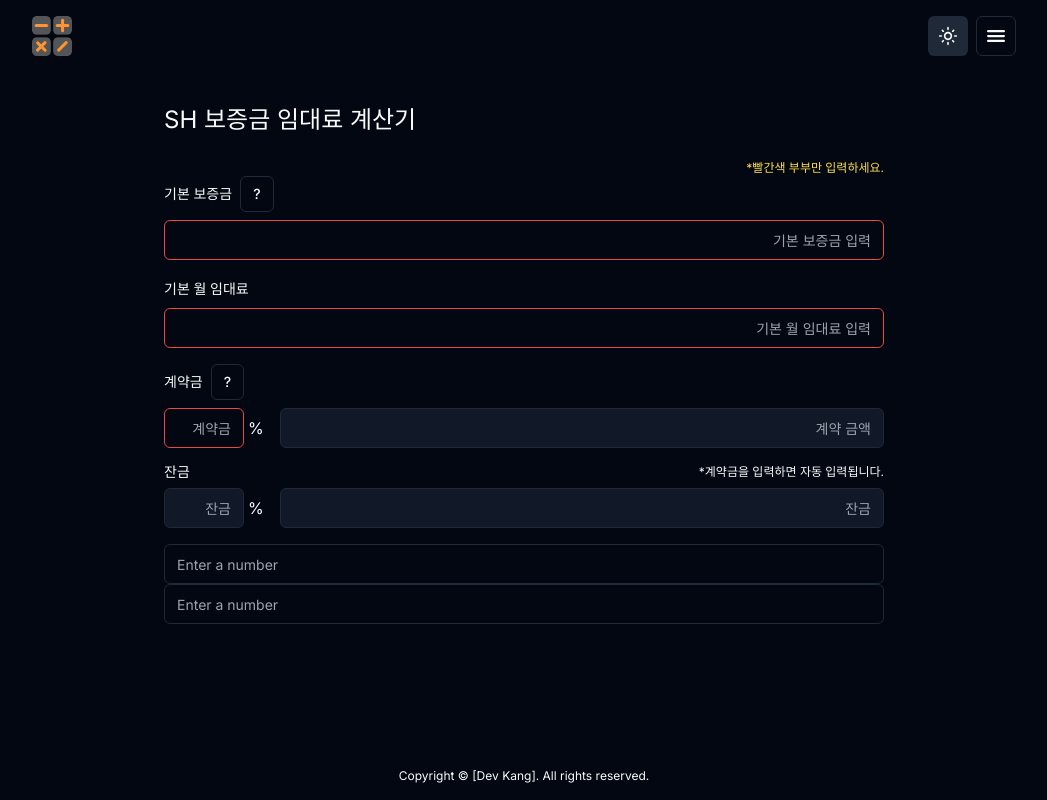
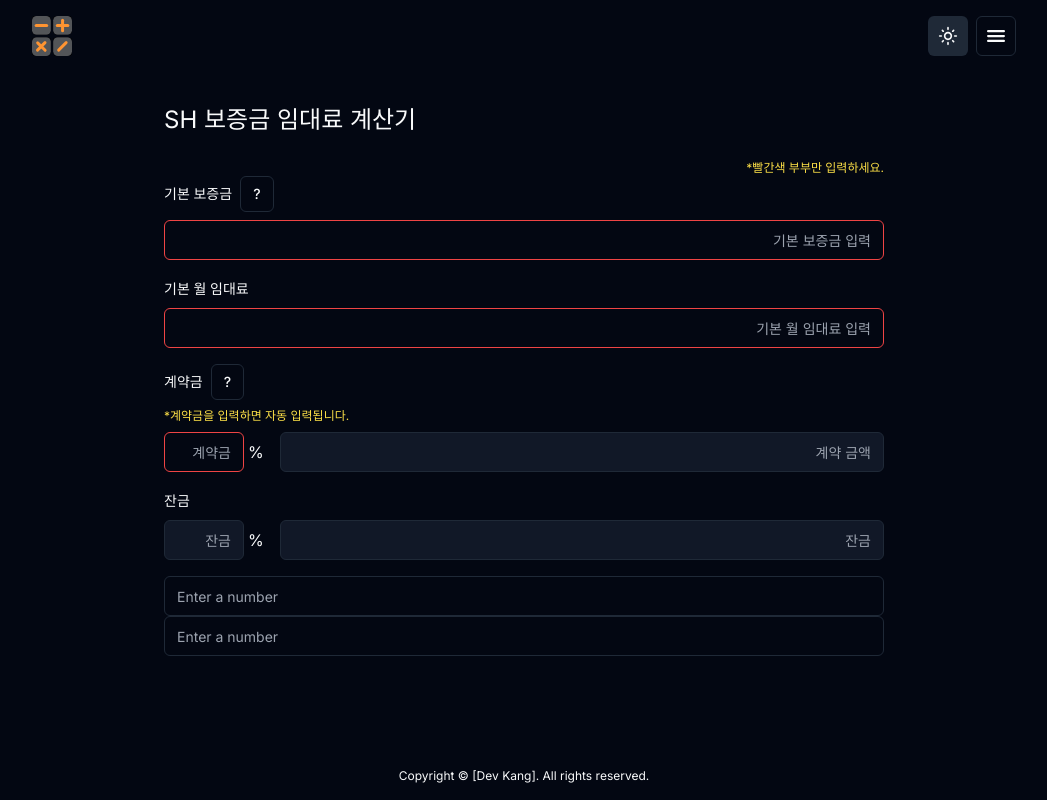
Before and after one commit to WebKBS/deposit-calculator, a Next.js app: page / in a window 1280 px wide. Shown: the whole page, without its empty margins (116-1163 px from the left). Built offline with nearby package versions, Linux system fonts and the light colour scheme.

Commit message:
단어 변경

```diff
--- a/components/Calculator.tsx
+++ b/components/Calculator.tsx
@@ -6,7 +6,7 @@ import { Input } from './ui/input';
 import { Label } from './ui/label';
 
 export default function Calculator() {
-  const [defaultValue, setDefault] = useState<string | null>(); // 기본 보증금
+  const [defaultDeposit, setDefaultDeposit] = useState<string | null>(); // 기본 보증금
   const [defaultRent, setDefaultRent] = useState<string | null>(); // 기본 월 임대료
   const [downPayment, setDownPayment] = useState<string | null>(); // 계약금
   const [calcDownPayment, setCalcDownPayment] = useState<string | null>(); // 계산된 계약금
@@ -16,7 +16,7 @@ export default function Calculator() {
   // 기본 보증금
   const defaultHandler = (event: ChangeEvent<HTMLInputElement>) => {
     const inputNumber = parseInputValue(event.target.value);
-    setDefault(inputNumber.toLocaleString());
+    setDefaultDeposit(inputNumber.toLocaleString());
     setDownPayment('');
     setCalcDownPayment('');
     // console.log(inputNumber);
@@ -29,11 +29,11 @@ export default function Calculator() {
 
   // 계약금
   const downPaymentHandler = (event: ChangeEvent<HTMLInputElement>) => {
-    if (!defaultValue) return alert('기본 보증금을 입력해주세요.');
+    if (!defaultDeposit) return alert('기본 보증금을 입력해주세요.');
 
     const inputNumber = event.target.value;
     const percentNumber = +inputNumber / 100; // 계약금 퍼센트
-    const removeCommaDefault = +removeComma(defaultValue!); // 기본 보증금 콤마 제거
+    const removeCommaDefault = +removeComma(defaultDeposit!); // 기본 보증금 콤마 제거
 
     if (+inputNumber > 100) return alert('계약금은 100%를 초과할 수 없습니다.');
     setDownPayment(inputNumber);
@@ -54,17 +54,17 @@ export default function Calculator() {
     <div>
       <div className="mb-4">
         <div className="mb-2">
-          <Label htmlFor="defaultValue" className="mr-2">
+          <Label htmlFor="defaultDeposit" className="mr-2">
             기본 보증금
           </Label>
           <TipAlertDialog title="기본 보증금이란?" body="" />
         </div>
         <Input
-          id="defaultValue"
+          id="defaultDeposit"
           type="text"
           placeholder="기본 보증금 입력"
           onChange={defaultHandler}
-          value={defaultValue || ''}
+          value={defaultDeposit || ''}
           pattern="[0-9]*"
           inputMode="numeric"
           className="text-right border-red-500"
@@ -92,7 +92,11 @@ export default function Calculator() {
           <Label htmlFor="downPayment" className="mr-2">
             계약금
           </Label>
+
           <TipAlertDialog title="계약금이란?" body="" />
+          <p className="my-2 text-xs text-green-600 dark:text-yellow-300">
+            *계약금을 입력하면 자동 입력됩니다.
+          </p>
         </div>
         <div className="flex gap-4">
           <div className="flex items-center gap-1">
@@ -118,11 +122,10 @@ export default function Calculator() {
         </div>
       </div>
       <div className="mb-4">
-        <div className="flex items-center justify-between mb-2">
+        <div className="mb-2 ">
           <Label htmlFor="balance" className="mr-2">
             잔금
           </Label>
-          <p className="text-xs">*계약금을 입력하면 자동 입력됩니다.</p>
         </div>
         <div className="flex gap-4">
           <div className="flex items-center gap-1">
```
